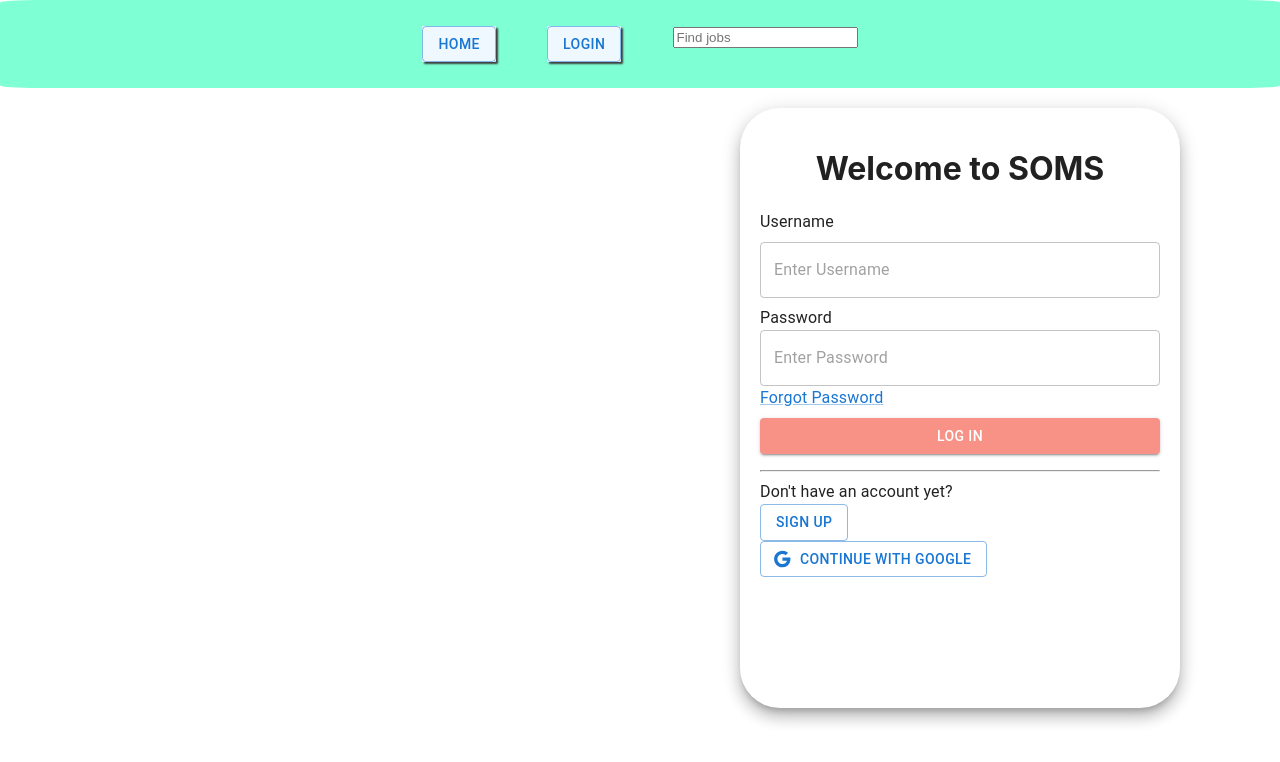
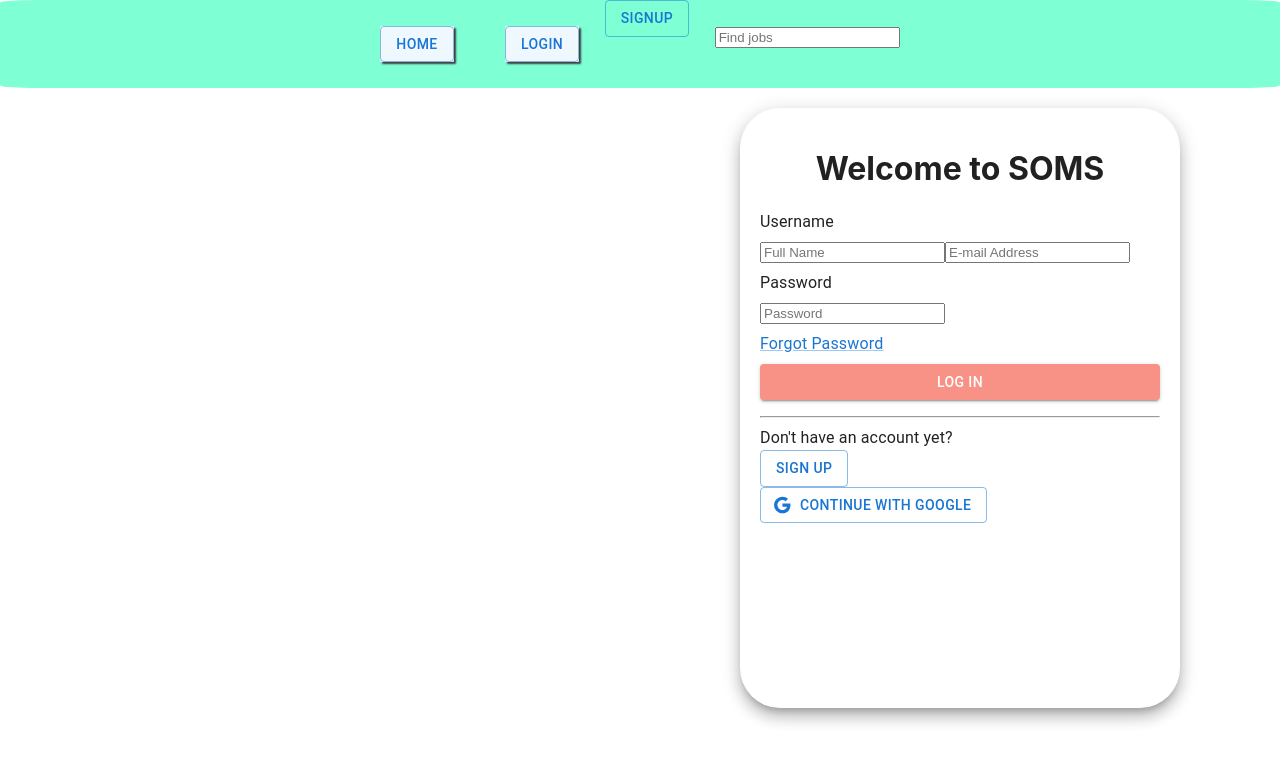
Before and after one commit to sethrodg/SOMS, a React (Create React App) app in the folder my-app/: page /login in a window 1280 px wide. Shown: the top 762 px of the page. Built offline with nearby package versions, Linux system fonts and the light colour scheme.

Commit message:
registered users on the login page

```diff
--- a/my-app/src/components/loginpage.js
+++ b/my-app/src/components/loginpage.js
@@ -1,17 +1,22 @@
 import { Avatar, Button, Checkbox, FormControlLabel, Grid, Link, Paper, TextField, Typography } from '@mui/material'
-import React from 'react'
+import React, { useEffect, useState } from 'react'
 import { Google } from '@mui/icons-material';
+import { registerWithEmailAndPassword } from '../firebase';
 const Login = () => {
 
     const paperStyle = { padding: 20, height: '70vh', width: 400, margin: "20px auto" }
     const btnstyle = { backgroundColor: '#F89286', margin: '8px 0px' }
     const textStyle = { margin: '8px 0px' }
-    //const imgStyle={width:'100%', height: '100%', objectFit: 'cover'}
+    const [email, setEmail] = useState("");
+    const [password, setPassword] = useState("");
+    const [name, setName] = useState("");
+    const log = () => {
+        if (!name) alert("Please enter name");
+    registerWithEmailAndPassword(name, email, password);
+    };
     return (
         <Grid container style={{ minHeight: '100vh' }}>
             <Grid item xs={12} sm={6} style={{ align: 'center' }}>
-                <img src="" />
-                <img src="" />
             </Grid>
             <Grid item xs={12} sm={6}>
                 <Paper sx={{ borderRadius: 10 }} elevation={10} style={paperStyle}>
@@ -21,18 +26,45 @@ const Login = () => {
                     <Typography>
                         Username
                     </Typography>
-                    <TextField placeholder='Enter Username' style={textStyle} variant="outlined" fullWidth required />
+                    <input
+                        type="text"
+                        className="register__textBox"
+                        value={name}
+                        onChange={(e) => setName(e.target.value)}
+                        placeholder="Full Name"
+                        style={textStyle}
+                        variant="outlined"
+                        fullWidth required
+                    />
+                    <input
+                        type="text"
+                        className="register__textBox"
+                        value={email}
+                        onChange={(e) => setEmail(e.target.value)}
+                        placeholder="E-mail Address"
+                        style={textStyle}
+                        variant="outlined"
+                        fullWidth required
+                    />
                     <Typography>
                         Password
                     </Typography>
-
-                    <TextField placeholder='Enter Password' type="password" variant="outlined" fullWidth required />
+                    <input
+                        type="password"
+                        className="register__textBox"
+                        value={password}
+                        onChange={(e) => setPassword(e.target.value)}
+                        placeholder="Password"
+                        style={textStyle}
+                        variant="outlined"
+                        fullWidth required
+                    />
                     <Typography>
                         <Link align='right' href='#'>
                             Forgot Password
                         </Link>
                     </Typography>
-                    <Button type='Submit' color='primary' variant="contained" style={btnstyle} fullWidth>Log In</Button>
+                    <Button  type='Submit' color='primary' variant="contained" onClick = {log} style={btnstyle} fullWidth>Log In</Button>
                     <hr></hr>
                     <Typography> Don't have an account yet?
                         <div class="signupbutton">
--- /dev/null
+++ b/my-app/src/components/signup.css
@@ -0,0 +1,33 @@
+.register {
+    height: 100vh;
+    width: 100vw;
+    display: flex;
+    align-items: center;
+    justify-content: center;
+  }
+  .register__container {
+    display: flex;
+    flex-direction: column;
+    text-align: center;
+    background-color: #dcdcdc;
+    padding: 30px;
+  }
+  .register__textBox {
+    padding: 10px;
+    font-size: 18px;
+    margin-bottom: 10px;
+  }
+  .register__btn {
+    padding: 10px;
+    font-size: 18px;
+    margin-bottom: 10px;
+    border: none;
+    color: white;
+    background-color: black;
+  }
+  .register__google {
+    background-color: #4285f4;
+  }
+  .register div {
+    margin-top: 7px;
+  }
--- a/my-app/src/firebase.js
+++ b/my-app/src/firebase.js
@@ -2,6 +2,7 @@
 import { initializeApp } from "firebase/app";
 // TODO: Add SDKs for Firebase products that you want to use
 // https://firebase.google.com/docs/web/setup#available-libraries
+import { getDatabase, ref, set } from "firebase/database";
 import {
   GoogleAuthProvider,
   getAuth,
@@ -20,10 +21,15 @@ import {
   addDoc,
 } from "firebase/firestore";
 // Your web app's Firebase configuration
-const firebaseConfig = {
+  const firebaseConfig = {
     apiKey: "AIzaSyDdSTvLk9KzL3GkBSFOoTX7DS9PaqqIqaU",
     authDomain: "soms-409ff.firebaseapp.com",
     databaseURL: "https://soms-409ff-default-rtdb.firebaseio.com",
+    projectId: "soms-409ff",
+    storageBucket: "soms-409ff.appspot.com",
+    messagingSenderId: "957818394464",
+    appId: "1:957818394464:web:96e43c86236088bd1db005",
+    measurementId: "G-VNY14WEXDG"
   };
 const app = initializeApp(firebaseConfig);
 const auth = getAuth(app);
--- a/my-app/src/navbar/navbar.js
+++ b/my-app/src/navbar/navbar.js
@@ -19,6 +19,11 @@ const navbar = () => {
                     <Button variant="outlined" >Login</Button>
                 </Nav.Link>
             </div>
+            <div class="signup">
+                <Nav.Link href="/signup">
+                    <Button variant="outlined" >signup</Button>
+                </Nav.Link>
+            </div>
             <div class="search">
                 <input type="text" class="input" placeholder="Find jobs"></input>
             </div>
```
Also changed, not shown: my-app/src/App.js (+6 -6 lines), my-app/src/components/signup.js (+80 -91 lines).
